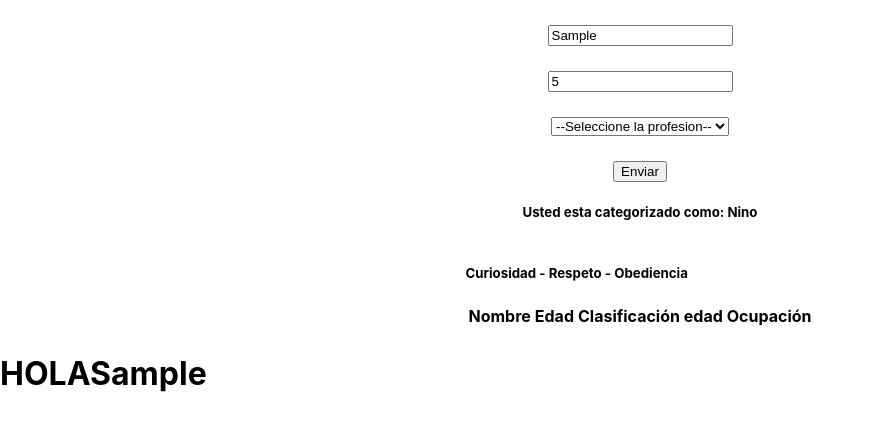
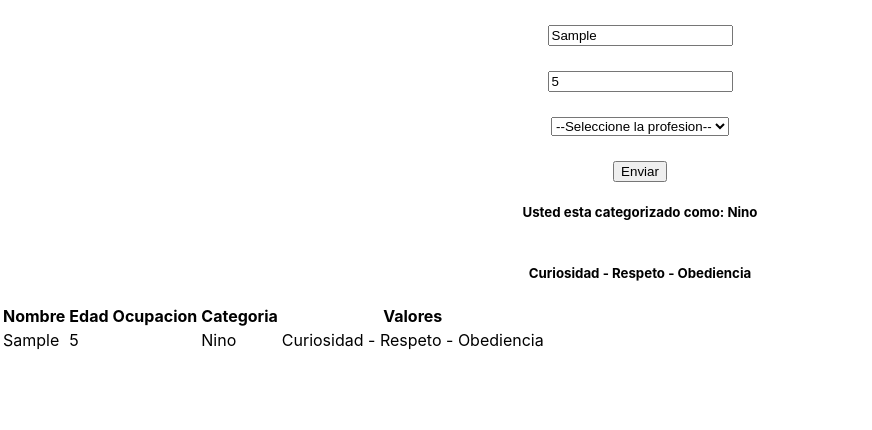
Before and after one commit to jeantr35/actividad-react, a React (Create React App) app: page / in a window 1280 px wide. Both pictures are taken after typing "Sample", "5" into the empty fields and a click on the button "Enviar". Shown: the top 430 px of the page, without its empty margins (0-872 px from the left). Built offline with nearby package versions, Linux system fonts and the light colour scheme.

Commit message:
Tabular anadido con cada usuario nuevo

```diff
--- a/src/App.js
+++ b/src/App.js
@@ -2,16 +2,18 @@ import React, {useState} from 'react';
 import Form from './Components/Form';
 
 
+
 function App() {
-
-
-
 
   const[NewUser, SetNewUser] = useState({
         name:'',
         age:-1,
-        occupation:''
+        occupation:'',
+        category: '',
+        attitudes: []
     })
+
+
 
     const setData = (NewUser) =>{
         SetNewUser(NewUser)
@@ -21,7 +23,6 @@ function App() {
   return (
     <div className="App">
       <Form setData = {setData}/>
-      <h1>HOLA{NewUser.name}</h1>
     </div>
   );
 }
--- a/src/Components/Age.jsx
+++ b/src/Components/Age.jsx
@@ -30,7 +30,7 @@ const Age = (props) => {
             }
         }
 
-
+    props.user.category = categoria
 
     return (
 
--- a/src/Components/Attitudes.jsx
+++ b/src/Components/Attitudes.jsx
@@ -1,5 +1,5 @@
 import React from 'react'
-import Table from './Table'
+
 
 function attitudes(props) {
 
@@ -24,11 +24,11 @@ function attitudes(props) {
         }
     }
 
+    props.user.attitudes = selectAttitudes();
 
     return (
         <div>
             <h5>{selectAttitudes()}</h5>
-            <Table user= {props.user} category = {props.category} />
         </div>
     )
 }
--- a/src/Components/Form.jsx
+++ b/src/Components/Form.jsx
@@ -2,20 +2,31 @@ import React, { Fragment, useState, useContext, createContext } from "react";
 import { useForm } from "react-hook-form";
 import '../Styles/FormStyle.css'
 import Age from "./Age";
+import Table from './Table'
 
 const Formulario = ({ setData }) => {
+
+  const [users, setUsers] = useState([])
 
   const [user, setUser] = useState({
     name: '',
     age: -1,
-    occupation: ''
+    occupation: '',
+    category: '',
+    attitudes: []
   });
 
-  const SendData = () => {
+  const SendData = (e) => {
     let name = user.name;
     let age = user.age;
     let occupation = user.occupation;
-    setData({ name, age, occupation });
+    let category = user.category;
+    let attitudes = user.attitudes;
+    setData({ name, age, occupation, category, attitudes});
+    setUsers([
+      ...users,
+      user
+    ])
   }
 
   const { register, handleSubmit, errors } = useForm();
@@ -59,8 +70,9 @@ const Formulario = ({ setData }) => {
         <button type="submit" className="btn btn-primary">
           Enviar
         </button>
-          <Age age={user.age} />
+          <Age age={user.age} user={user} />
       </form>
+      <Table users={users}/>
     </Fragment>
   );
 };
--- a/src/Components/Table.jsx
+++ b/src/Components/Table.jsx
@@ -1,3 +1,4 @@
+import userEvent from '@testing-library/user-event'
 import React, { Fragment } from 'react'
 
 function Table(props) {
@@ -8,14 +9,24 @@ function Table(props) {
                     <tr>
                         <th>Nombre</th>
                         <th>Edad</th>
-                        <th>Clasificación edad</th>
-                        <th>Ocupación</th>
+                        <th>Ocupacion</th>
+                        <th>Categoria</th>
+                        <th>Valores</th>
                     </tr>
                 </thead>
                 <tbody>
-                   <tr>
-                       <th></th>
-                   </tr>
+                   {
+                       props.users.length > 0 ?
+                       props.users.map((user) => (
+                       <tr>
+                           <td>{user.name}</td>
+                           <td>{user.age}</td>
+                           <td>{user.occupation}</td>
+                           <td>{user.category}</td>
+                           <td>{user.attitudes}</td>
+                        </tr>
+                           )) : (<tr>No hay usuario</tr>)
+                   }
                 </tbody>
             </table>
         </Fragment >
```
